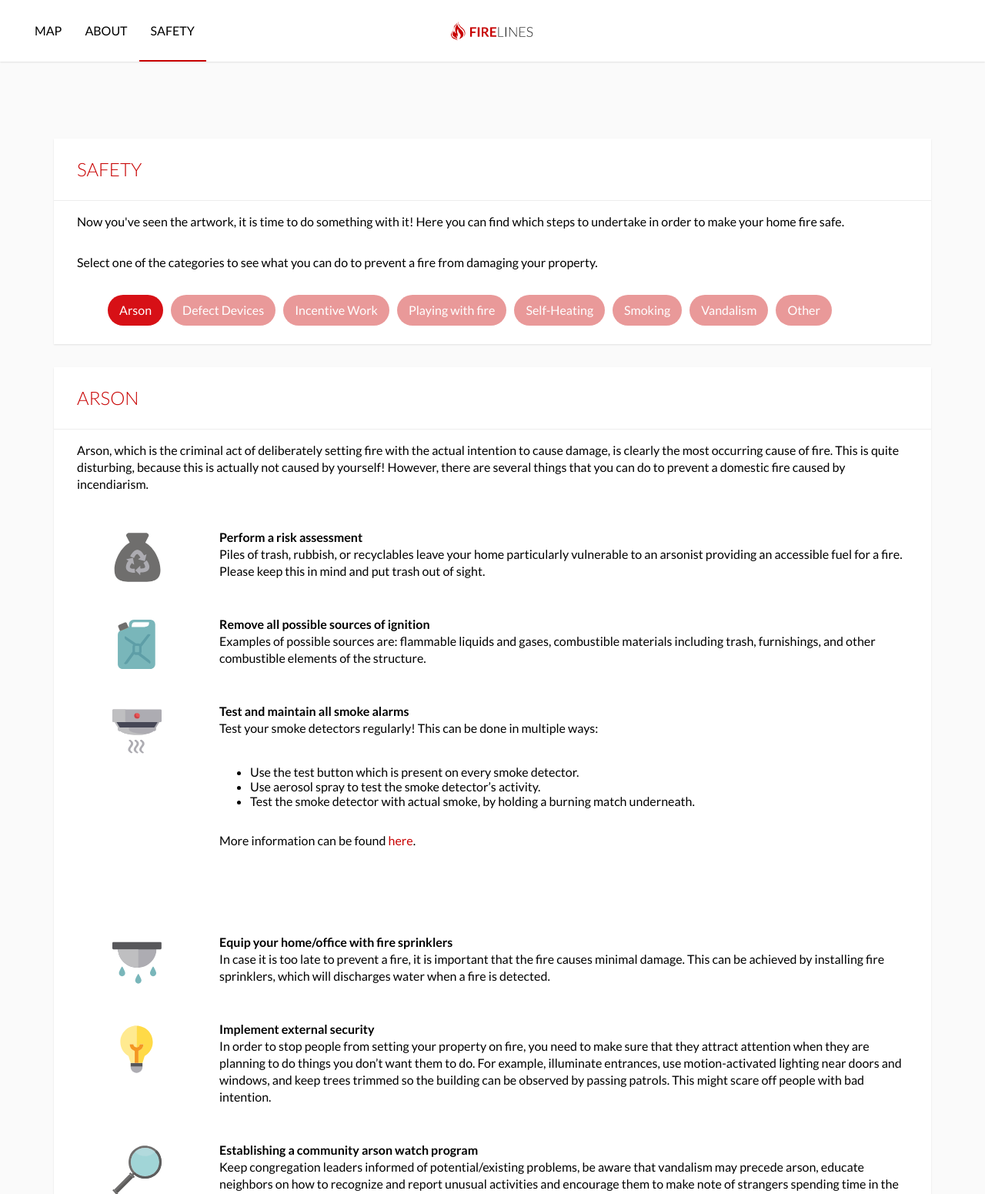
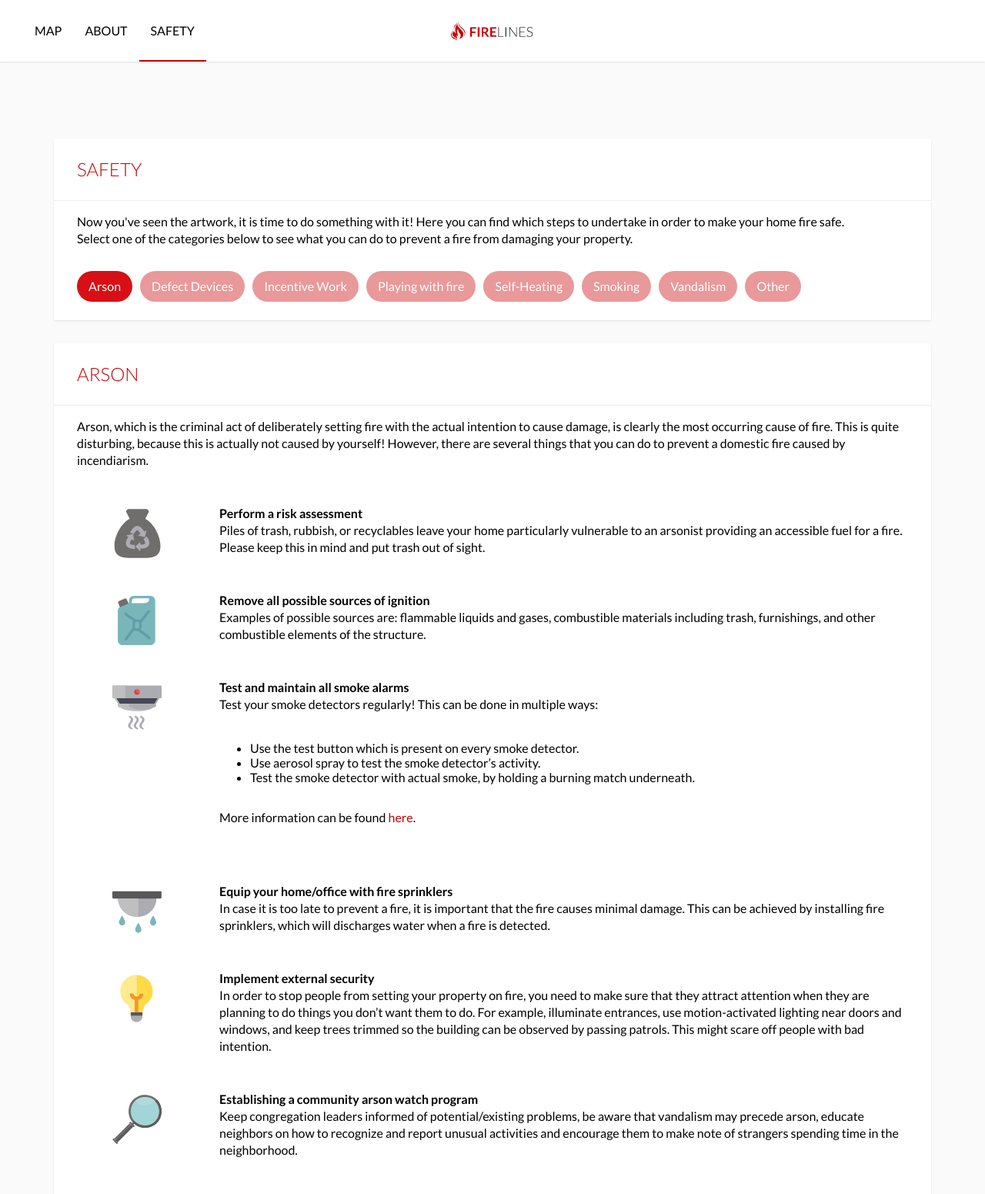
Before and after one commit to maxvij/FireLines, a PHP site: page /safety in a window 1280 px wide. Shown: the top 1551 px of the page at 77% size. Run offline with PHP 8.4, Linux system fonts and the light colour scheme; style sheets or scripts are compiled from the project's sources; some libraries are stand-ins or nearby versions.

Commit message:
Safety page > styling

```diff
--- a/safety/index.php
+++ b/safety/index.php
@@ -19,10 +19,9 @@
 				</div>
 				<div class="content">
 					<p>Now you've seen the artwork, it is time to do something with it! Here you can find which steps to
-						undertake in order to make your home fire safe. </p>
-					<p>Select one of the categories to see what you can do to prevent a fire from damaging your
-						property. </p>
-					<ul>
+						undertake in order to make your home fire safe.<br>Select one of the categories below to see what you can do to prevent a fire from damaging your
+                        property. </p>
+					<ul  id="no-margin">
 						<li class="button active"><a href="#tab1" data-toggle="tab">Arson</a></li>
 						<li class="button"><a href="#tab2" data-toggle="tab">Defect Devices</a></li>
 						<li class="button"><a href="#tab3" data-toggle="tab">Incentive Work</a></li>
@@ -77,7 +76,7 @@
 								</div>
 								<div class="col-7 col-sm-7 col-md-10">
 									<p><span>Test and maintain all smoke alarms</span>
-										Test your smoke detectors regularly! This can be done in multiple ways:
+                                        Test your smoke detectors regularly! This can be done in multiple ways:</p>
 									<ul>
 										<li>Use the test button which is present on every smoke detector.</li>
 										<li>Use aerosol spray to test the smoke detector’s activity.</li>
@@ -85,8 +84,7 @@
 											underneath.
 										</li>
 									</ul>
-									More information can be found <a
-											href="//www.wikihow.com/Test-a-Smoke-Detector">here</a>.</p>
+									<p>More information can be found <a href="//www.wikihow.com/Test-a-Smoke-Detector">here</a>.</p>
 								</div>
 							</div>
 							<div class="row">
--- a/src/sass/generic.sass
+++ b/src/sass/generic.sass
@@ -26,6 +26,9 @@ a:hover, a:focus
 .spacer
   padding: 2rem
 
+#no-margin
+  margin-left: -2.5rem
+
 /*
  * Scrollbar
  */
```
